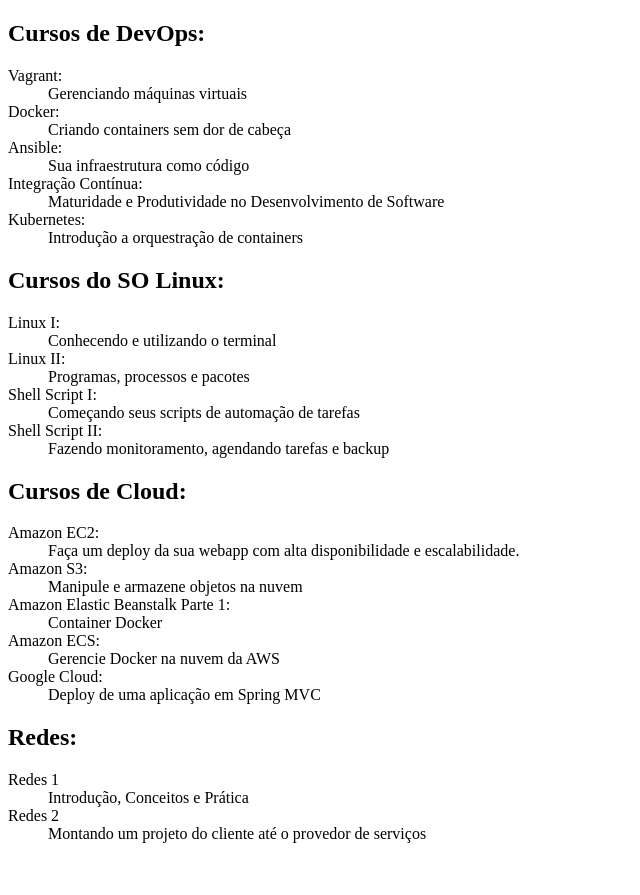
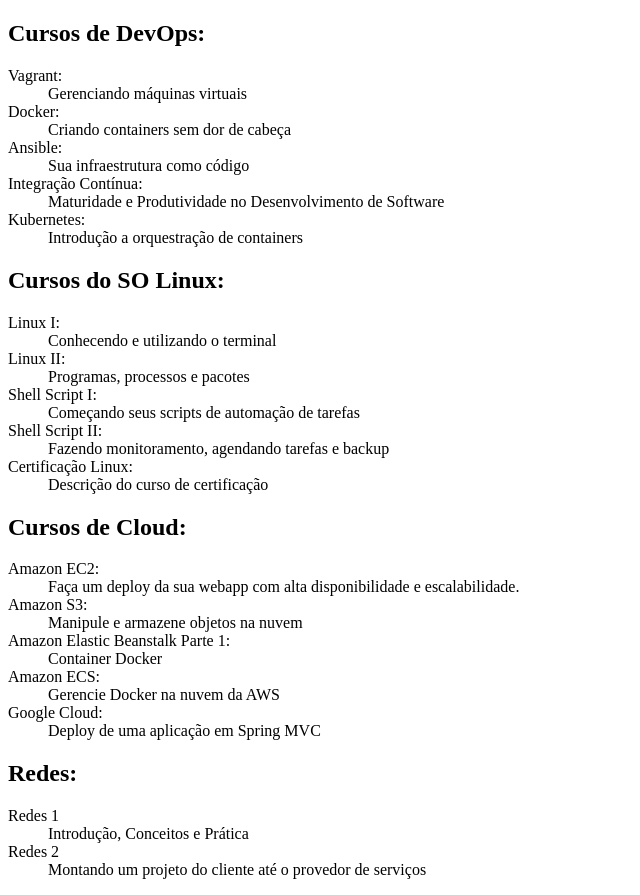
Before and after one commit to NatanSunelaitis/alura-git, a plain HTML site: page index.html in a window 1280 px wide. Shown: the whole page, without its empty margins (0-640 px from the left). Before the commit the page ends 859 px from the top, so only its background shows below. Drawn offline with Linux system fonts and the light colour scheme.

Commit message:
Adicionando novo curso de Linux

```diff
--- a/index.html
+++ b/index.html
@@ -37,6 +37,9 @@
 
             <dt>Shell Script II:</dt>
             <dd>Fazendo monitoramento, agendando tarefas e backup</dd>
+
+            <dt>Certificação Linux:</dt>
+            <dd>Descrição do curso de certificação</dd>
         <dl>
 
         <h2>Cursos de Cloud:</h2>
```
